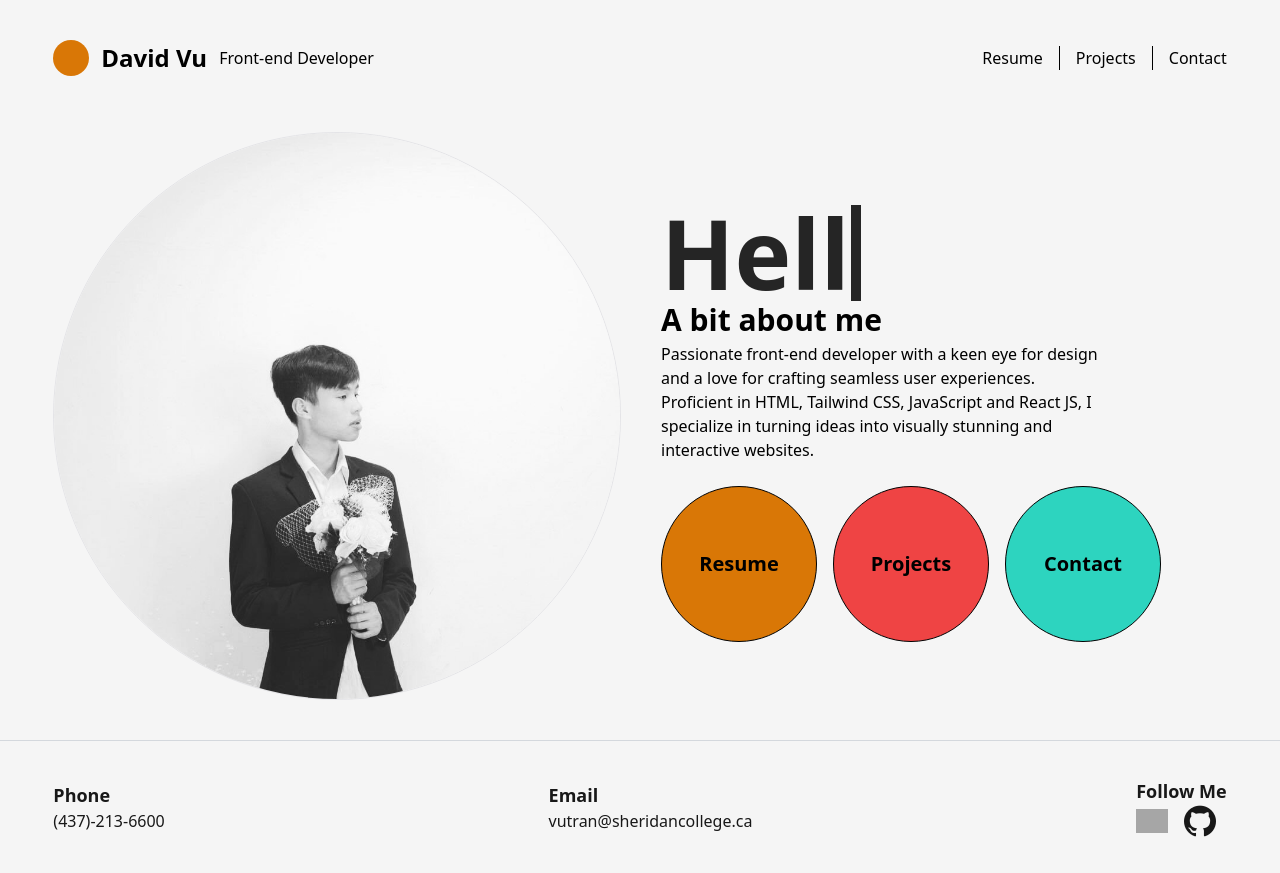
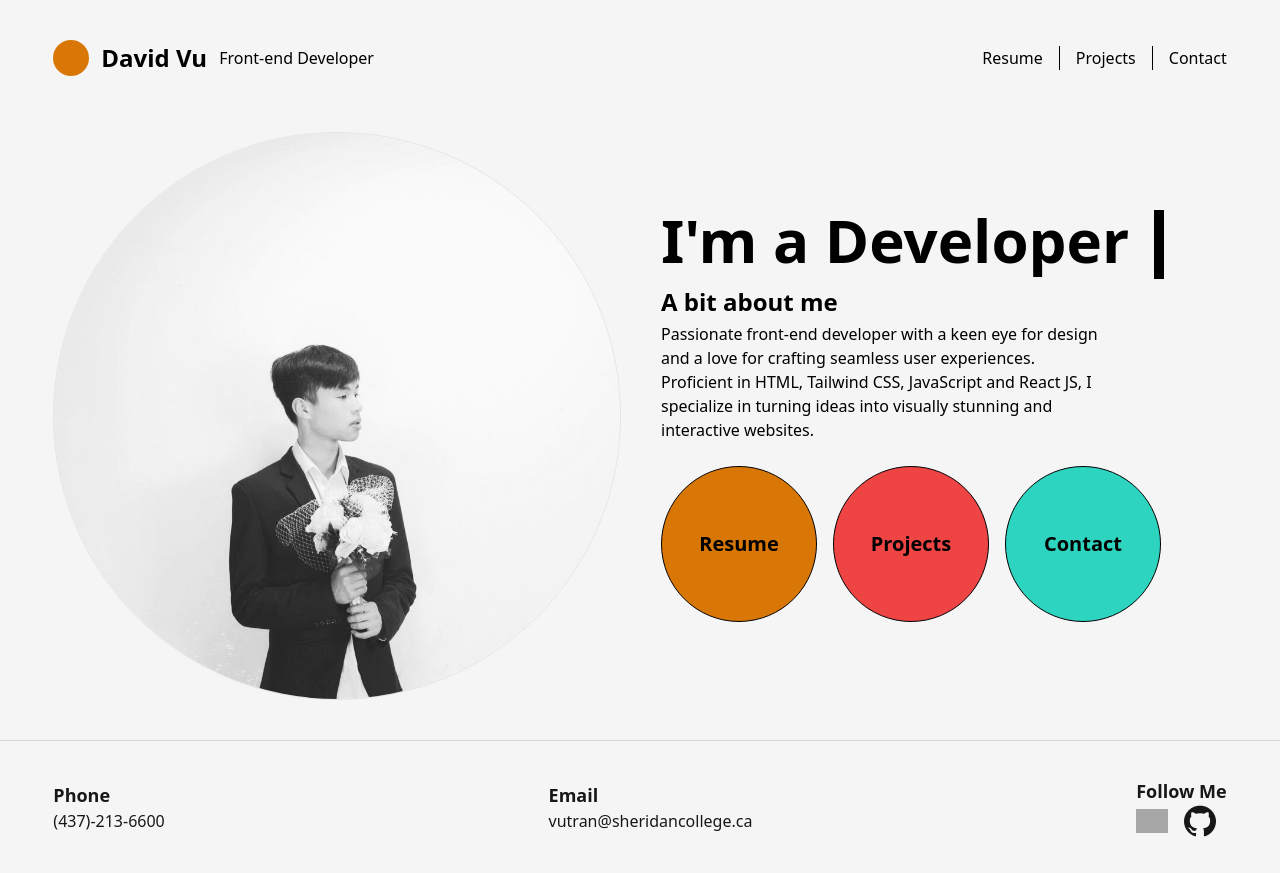
Before and after one commit to fcbvttn123/personal-website-v2, a React (Vite) app: page / in a window 1280 px wide. Built offline with nearby package versions, Linux system fonts and the light colour scheme; grey boxes are pictures that could not be loaded.

Commit message:
Basic Function is Done. Some error left

```diff
--- a/src/App.css
+++ b/src/App.css
@@ -82,23 +82,21 @@
 
 .word-typing-animation {
     width: fit-content;
-    animation-delay: 4.8s;
 }
 
 .word-typing-animation::after {
     content: "";
-    height: 100%;
+    height: 115%;
     width: 100%;
     border-left: 10px solid black;
     position: absolute;
     left: 0;
     background-color: rgb(245 245 245);
     animation: word-typing-animation 2s ease infinite alternate;
-    animation-delay: .8s;
 }
 
 @keyframes word-typing-animation {
     100% {
-        left: 130%;
+        left: 110%;
     }
 }
--- a/src/App.jsx
+++ b/src/App.jsx
@@ -71,3 +71,5 @@ export default App
   // Animation for Project section
 
   // Desc for projects
+
+  // H1 component: js logic is wrong
--- /dev/null
+++ b/src/components/main/Heading.jsx
@@ -0,0 +1,24 @@
+import { useRef } from "react"
+let greetingWords = [
+    "Hello",
+    "I'm a Developer",
+    "I'm a Footballer",
+    "I'm a Student",
+    ""
+]
+let arrIndex = 1
+
+export function Heading() {
+
+    const h1 = useRef(greetingWords[0])
+    setInterval(() => {
+        if(arrIndex >= (greetingWords.length - 1)) arrIndex = 0
+        h1.current.innerText = greetingWords[arrIndex]
+        arrIndex = arrIndex + 1
+    }, 4000);
+    return (
+        <h1 ref={h1} className="move-up-animation text-5xl sm:text-6xl lg:7xl font-semibold relative word-typing-animation">
+            Hello
+        </h1>
+    )
+}
--- a/src/components/main/MainSection.jsx
+++ b/src/components/main/MainSection.jsx
@@ -1,14 +1,14 @@
 import { Circle } from "./Circle";
 import avt from "./images/avt.jpeg"
-import { useEffect, useState } from "react";
+import { Heading } from "./Heading";
 
 export function MainSection({moveToResumeSection, moveToProjectSection, moveToContactSection}) {
     return (
-        <main className="mt-4">
+        <main className="mt-4 overflow-hidden">
             <div className="w-11/12 mx-auto max-w-screen-2xl md:max-w-screen-xl md:flex flex-row-reverse items-center justify-center gap-x-10">
                 <div className="md:max-w-5xl flex-1">
-                    <h1 className="move-up-animation text-5xl sm:text-7xl md:text-8xl font-semibold relative word-typing-animation">Hello</h1>
-                    <h3 className="move-up-animation text-2xl sm:text-3xl font-semibold mt-4 mb-1">A bit about me</h3>
+                    <Heading />
+                    <h3 className="move-up-animation text-2xl sm:text-2xl font-semibold mt-4 mb-1">A bit about me</h3>
                     <p className="move-up-animation md:max-w-md">Passionate front-end developer with a keen eye for design and a love for crafting seamless user experiences. Proficient in HTML, Tailwind CSS, JavaScript and React JS, I specialize in turning ideas into visually stunning and interactive websites.</p>
                     <div className="flex items-center justify-between gap-x-4 mt-6 mx-auto md:mx-0 max-w-128">
                         <Circle backgroundColor="bg-amber-600" moveUpAnimation="move-up-animation-delay-80" onClick={moveToResumeSection}>Resume</Circle>
```
